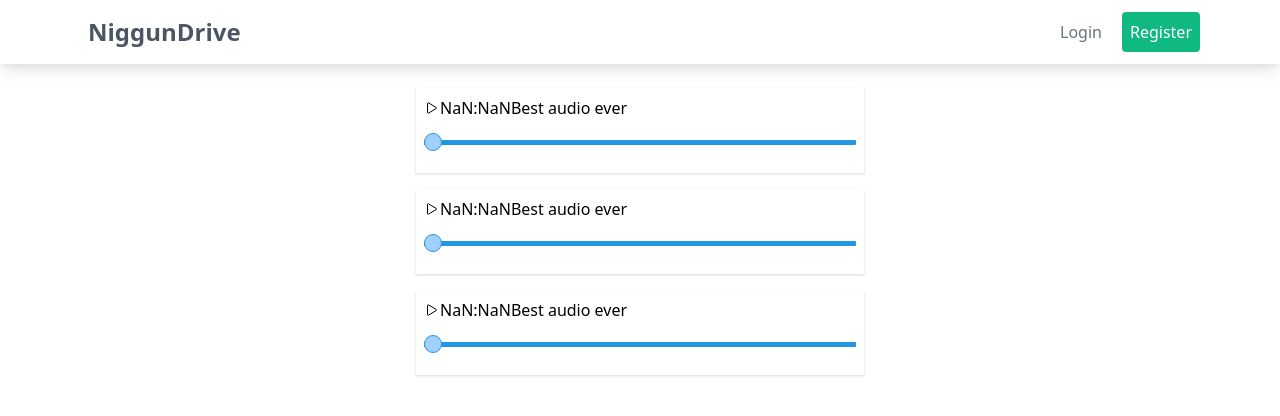
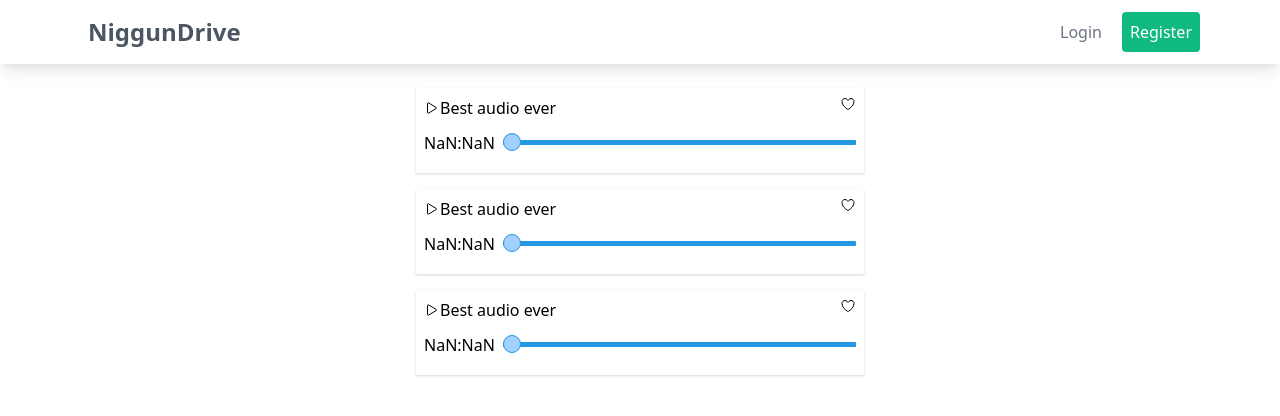
Before and after one commit to Shriever/NiggunDrive, a Next.js app in the folder web/: page / in a window 1280 px wide. Shown: the top 416 px of the page. Built offline with nearby package versions, Linux system fonts and the light colour scheme.

Commit message:
added heart icon

```diff
--- a/web/components/Niggun.tsx
+++ b/web/components/Niggun.tsx
@@ -1,8 +1,7 @@
 import React, { useRef, useState, useEffect } from 'react';
+import { IoHeartOutline, IoHeart } from 'react-icons/io5';
 import audioFile from '../assets/sample-9s.mp3';
 import PlayPause from './PlayPause';
-
-
 
 const Niggun = () => {
   const track = { audioSrc: audioFile, title: 'Best audio ever' };
@@ -111,13 +110,16 @@ const Niggun = () => {
 
   return (
     <div suppressHydrationWarning={true} className='shadow mb-4 p-2'>
+      <div className='flex justify-between'>
         <div className='flex'>
           <PlayPause isPlaying={isPlaying} onPlayPauseClick={setIsPlaying} />
-        <span>{formatTime(duration)}</span>
         <h4>{track.title}</h4>
         </div>
+        {true ? <IoHeartOutline /> : <IoHeart />}
+      </div>
 
-      <div>
+      <div className='flex items-center'>
+        <span className='mr-2'>{formatTime(duration)}</span>
         <input
           type='range'
           step='0.1'
```
Lines whose indentation alone changed are shown as unchanged.
